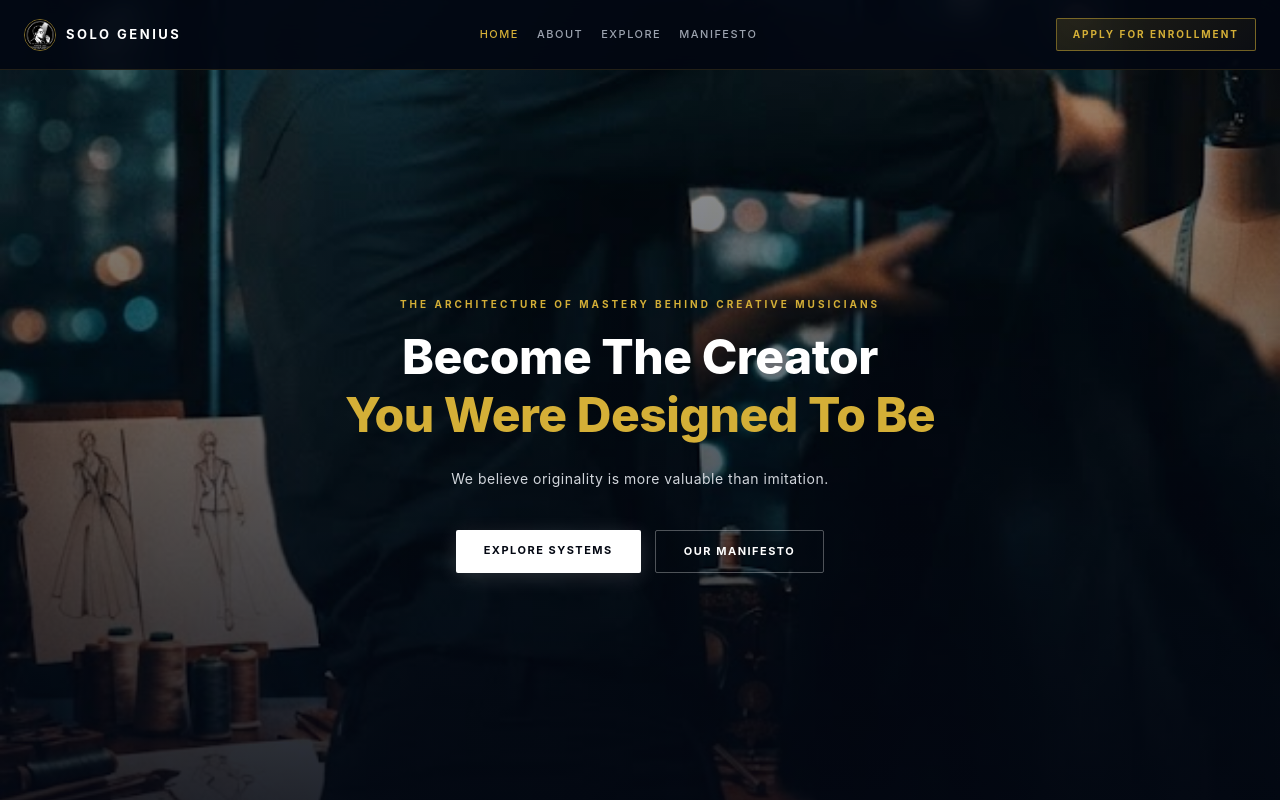
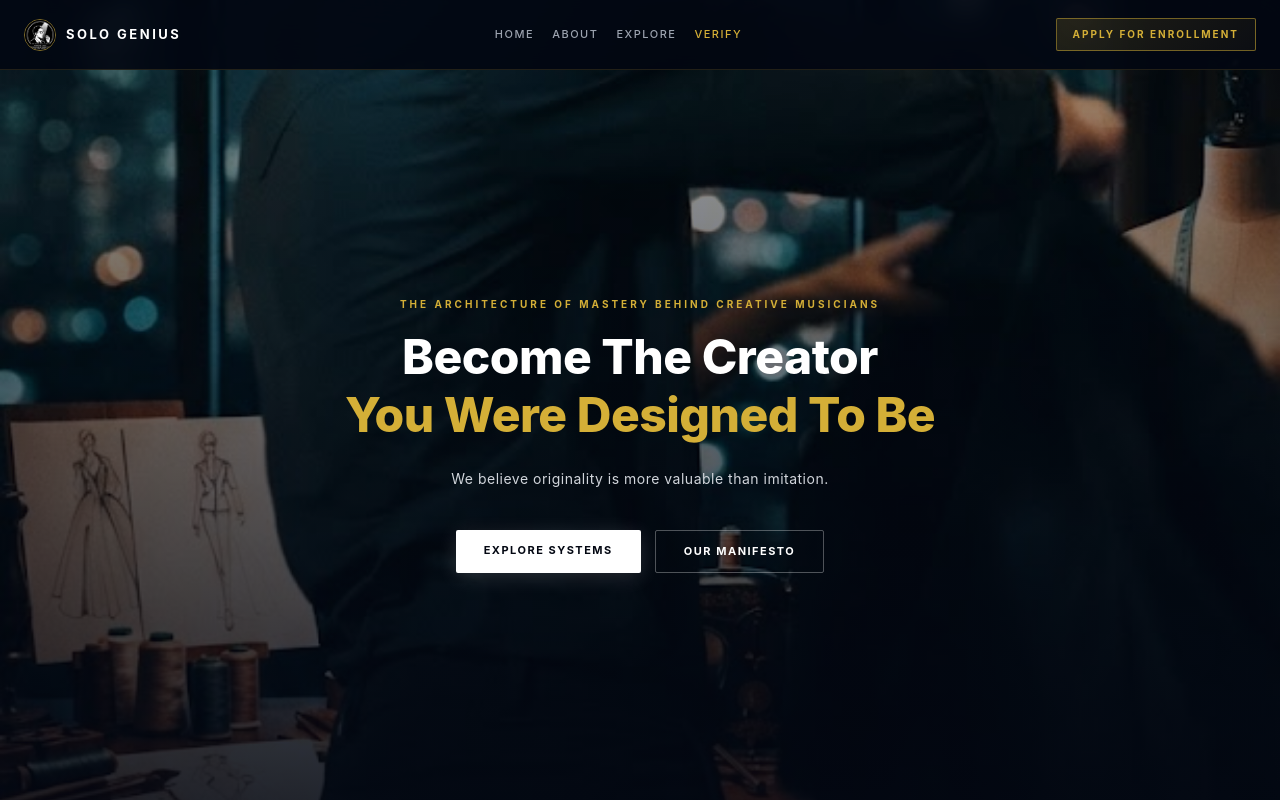
Before and after one commit to yangkarg35-ui/solo-genius, a Next.js app: page / in a window 1280 px wide. Shown: the top 800 px of the page. Built offline with nearby package versions, Linux system fonts and the light colour scheme.

Commit message:
Replace Manifesto with Verify in Navbar

```diff
--- a/app/page.tsx
+++ b/app/page.tsx
@@ -136,10 +136,10 @@ export default function HomePage() {
         </div>
 
         <div style={{ display: "flex", gap: "18px", fontSize: "11px", fontWeight: "500", letterSpacing: "1.5px", color: "#9ca3af", flexWrap: "wrap" }}>
-          <a href="/" style={{ color: "#D4AF37", textDecoration: "none" }}>HOME</a>
+          <a href="/" style={{ color: "inherit", textDecoration: "none" }}>HOME</a>
           <a href="/about" style={{ color: "inherit", textDecoration: "none" }}>ABOUT</a>
           <a href="/explore" style={{ color: "inherit", textDecoration: "none" }}>EXPLORE</a>
-          <a href="#manifesto" style={{ color: "inherit", textDecoration: "none" }}>MANIFESTO</a>
+          <a href="/verify" style={{ color: "#D4AF37", textDecoration: "none" }}>VERIFY</a>
         </div>
 
         <div>
```
